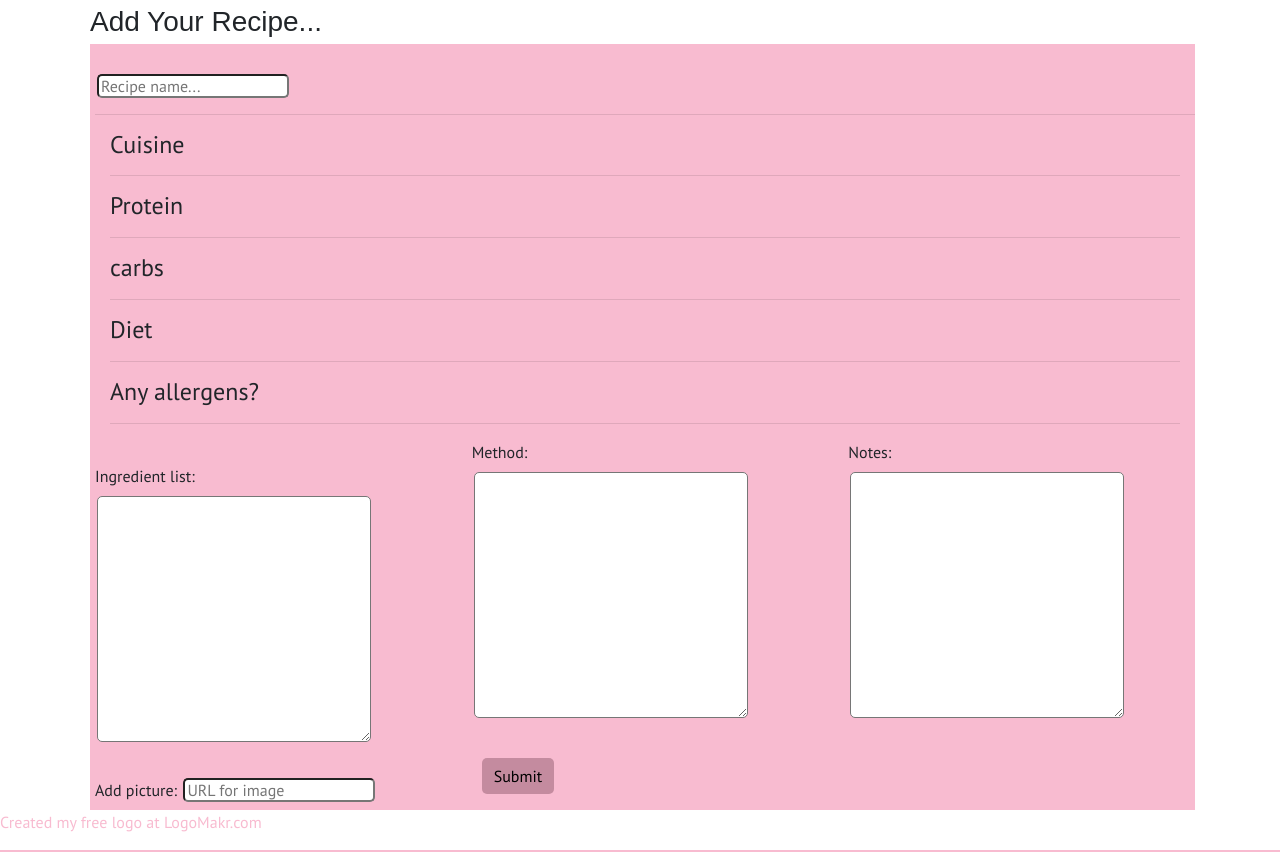
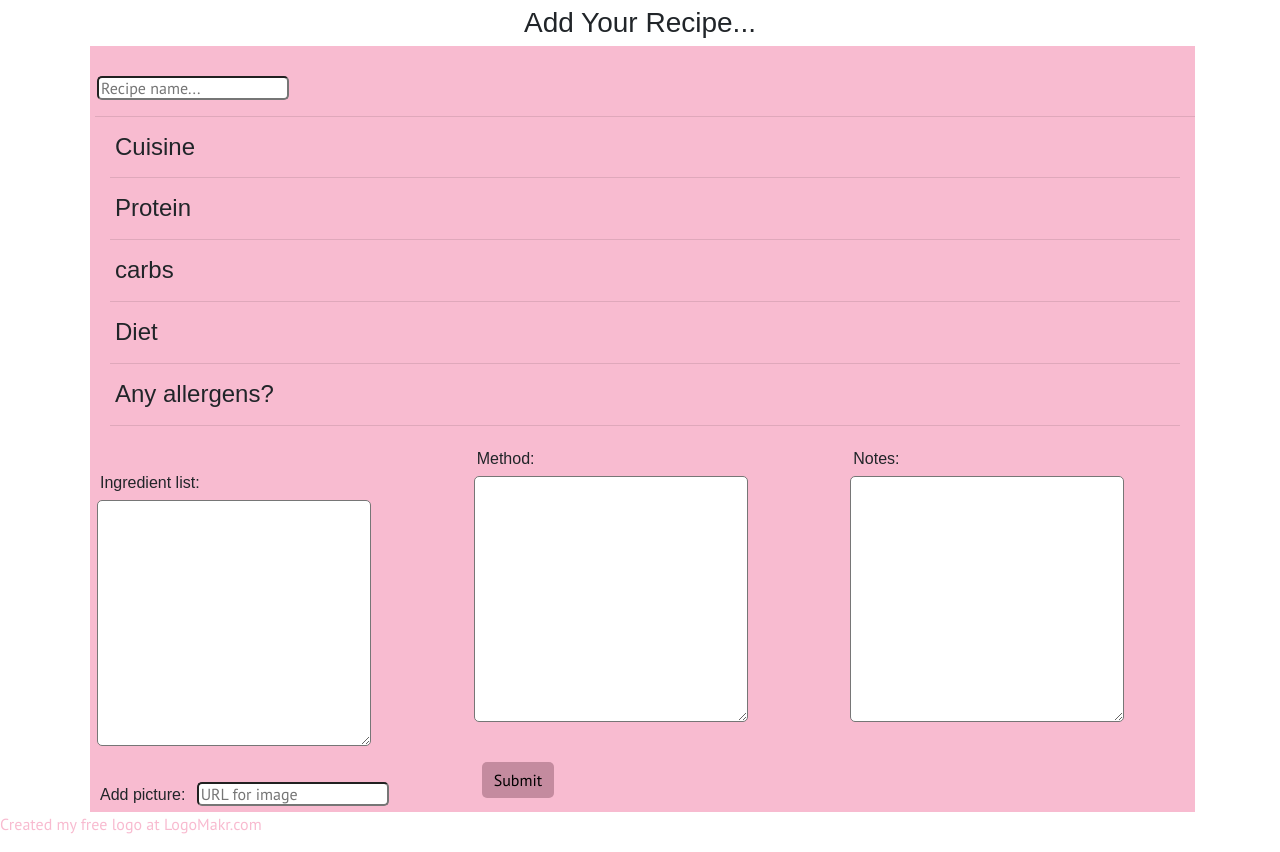
Before and after one commit to Amyh97/milestoneProject3, a Flask app: page /recipe/add in a window 1280 px wide. Shown: the part 184-1036 px from the top of the page. Run offline with Flask 2, Linux system fonts and the light colour scheme; data that the repository does not hold is empty; some libraries are stand-ins or nearby versions; some web fonts are replaced.

Commit message:
correct class names for styling

```diff
--- a/templates/add.html
+++ b/templates/add.html
@@ -1,40 +1,40 @@
 {% extends 'base.html' %}
 {% block content %}
 <div>
-    <h3 class="sub-heading">Add Your Recipe...</h3>
+    <h3 class="sub-heading-middle">Add Your Recipe...</h3>
     <form action="{{url_for('add_recipe')}}" method="POST">
         <input type="text" id="name" name="name" required placeholder="Recipe name...">
         <hr>
         <div class="col-lg-12">
-        <h4>Cuisine</h4>
+        <h4 class="sub-heading">Cuisine</h4>
         {% for x in cuisine %}
                 {{x.cuisine | capitalize}} <input type="checkbox" value="{x.cuisine}}" class="option" name="cuisine">
         {% endfor%}
         <hr>
       </div>
         <div class="col-lg-12">
-        <h4>Protein</h4>
+        <h4 class="sub-heading">Protein</h4>
         {% for x in protein %}
             {{x.protein | capitalize}} <input type="checkbox"  class="option" value="{x.protein}}" name="protein">
         {% endfor%}
         <hr>
       </div>
         <div class="col-lg-12">
-        <h4>carbs</h4>
+        <h4 class="sub-heading">carbs</h4>
         {% for x in carbs %}
             {{x.carbs | capitalize}} <input type="checkbox" class="option" value="{x.carbs}}" name="carbs">
         {% endfor%}
         <hr>
       </div>
         <div class="col-lg-12">
-        <h4>Diet</h4>
+        <h4 class="sub-heading">Diet</h4>
         {% for x in diet %}
             {{x.diet | capitalize}} <input type="checkbox" class="option" value="{x.diet}}" name="diet">
         {% endfor%}
         <hr>
       </div>
         <div class="col-lg-12">
-        <h4>Any allergens?</h4>
+        <h4 class="sub-heading">Any allergens?</h4>
         {% for x in allergies %}
             {{x.allergies | capitalize}} <input type="checkbox" class="option" value="{x.allergies}}" name="allergies">
         {% endfor%}
@@ -42,19 +42,19 @@
         </div>
         <div class="row">
         <div class="col-lg-4"><br>
-            <label for="ingredients">Ingredient list:</label><br class="medium">
+            <label class="sub-heading" for="ingredients">Ingredient list:</label><br class="medium">
             <textarea name="ingredients" id="ingredients" cols="30" rows="10" required></textarea>
         </div>
         <div class="col-lg-4">
-            <label for="method">Method:</label><br>
+            <label class="sub-heading" for="method">Method:</label><br>
             <textarea name="method" id="method" cols="30" rows="10" required></textarea>
         </div>
         <div class="col-lg-4">
-            <label for="notes">Notes:</label><br>
+            <label class="sub-heading" for="notes">Notes:</label><br>
             <textarea name="notes" id="notes" cols="30" rows="10"></textarea>
         </div>
         <div class="col-lg-4">
-            <label for="image">Add picture:</label>
+            <label class="sub-heading" for="image">Add picture:</label>
             <input type="text" id="image" name="image" placeholder="URL for image">
         </div>
         <div class="col-lg-4">
```
